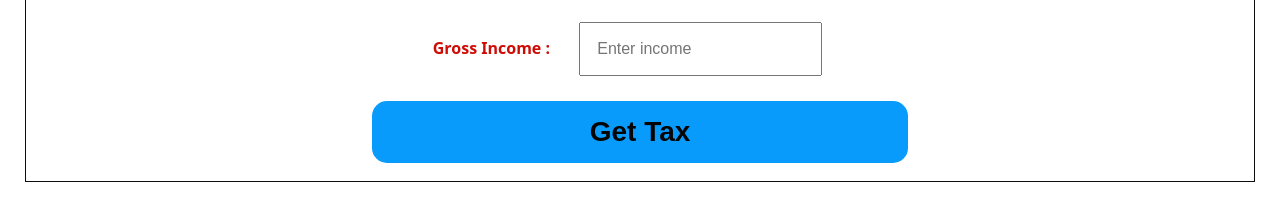
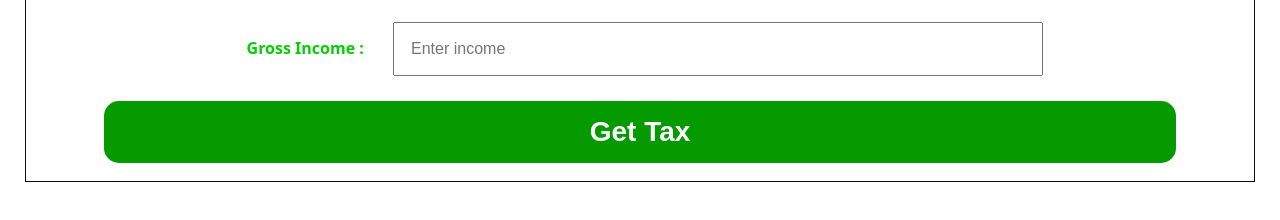
Before and after one commit to NodEm9/taxcalculator, a website: page src/index.html in a window 1280 px wide. Shown: the part 224-444 px from the top of the page. Drawn offline with Linux system fonts and the light colour scheme.

Commit message:
Refactor css

```diff
--- a/lib/healthIns.js
+++ b/lib/healthIns.js
@@ -40,6 +40,12 @@ const taxParcentage = (input1, p) => {
 };
 
 
+/**
+ *
+ * @param {*} a
+ * @param {*} p
+ * @returns
+ */
 const pensionTax = (a, p) => {
   let amount = (a = a / 100);
   let percentage = (p = 0.093 * 100);
--- a/src/style.css
+++ b/src/style.css
@@ -18,7 +18,7 @@ h1 {
 }
 
 .input1 {
-    width: auto;
+    width: 48vw;
     margin: 25px;
     padding: 16px;
     font-size: 16px;
@@ -27,16 +27,23 @@ h1 {
 
 }
 
+.input, .input1 {
+    align-items: center;
+    justify-content: space-around;
+
+}
+
 .input {
     font-size: 16px;
-    color: rgb(206, 12, 6);
+    color: rgb(6, 206, 6);
+    margin-left: 35px;
 
 }
 
 .submit-btn {
-    width: 45%;
-    background: rgb(9, 155, 252);
-    color: rgb(5, 5, 5);
+    width: 90%;
+    background: rgb(5, 154, 0);
+    color: rgb(255, 255, 255);
     font-size: 28px;
     font-weight: bold;
     padding: 15px;
@@ -66,9 +73,9 @@ p {
 }
 
 .result {
-    display: block;
-    flex-direction: row;
+    display: flex;
+    flex-direction: column;
     margin-top: 16px;
-    flex-wrap: wrap;
     font-size: 19px;
+    height: 30vh;
 }
```
